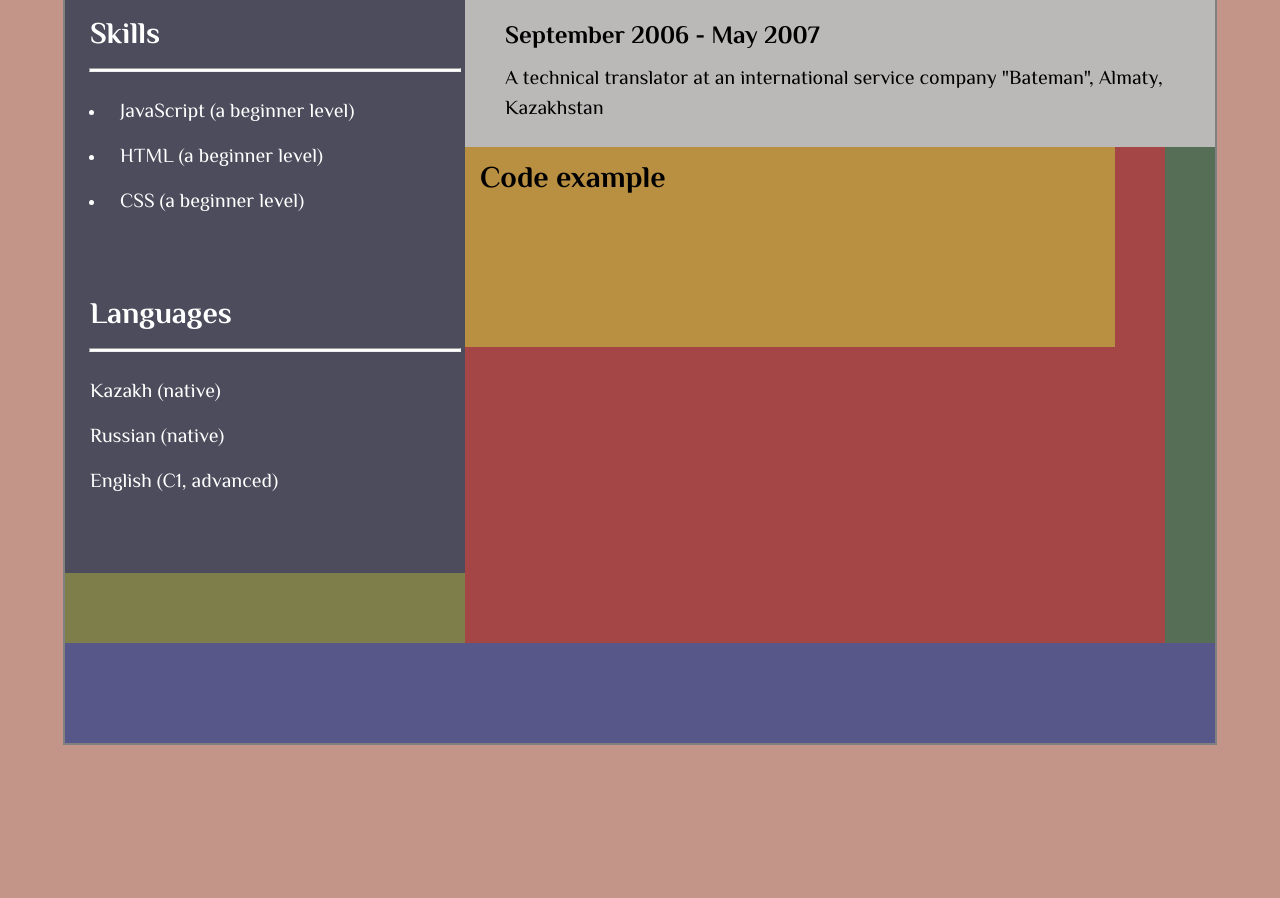
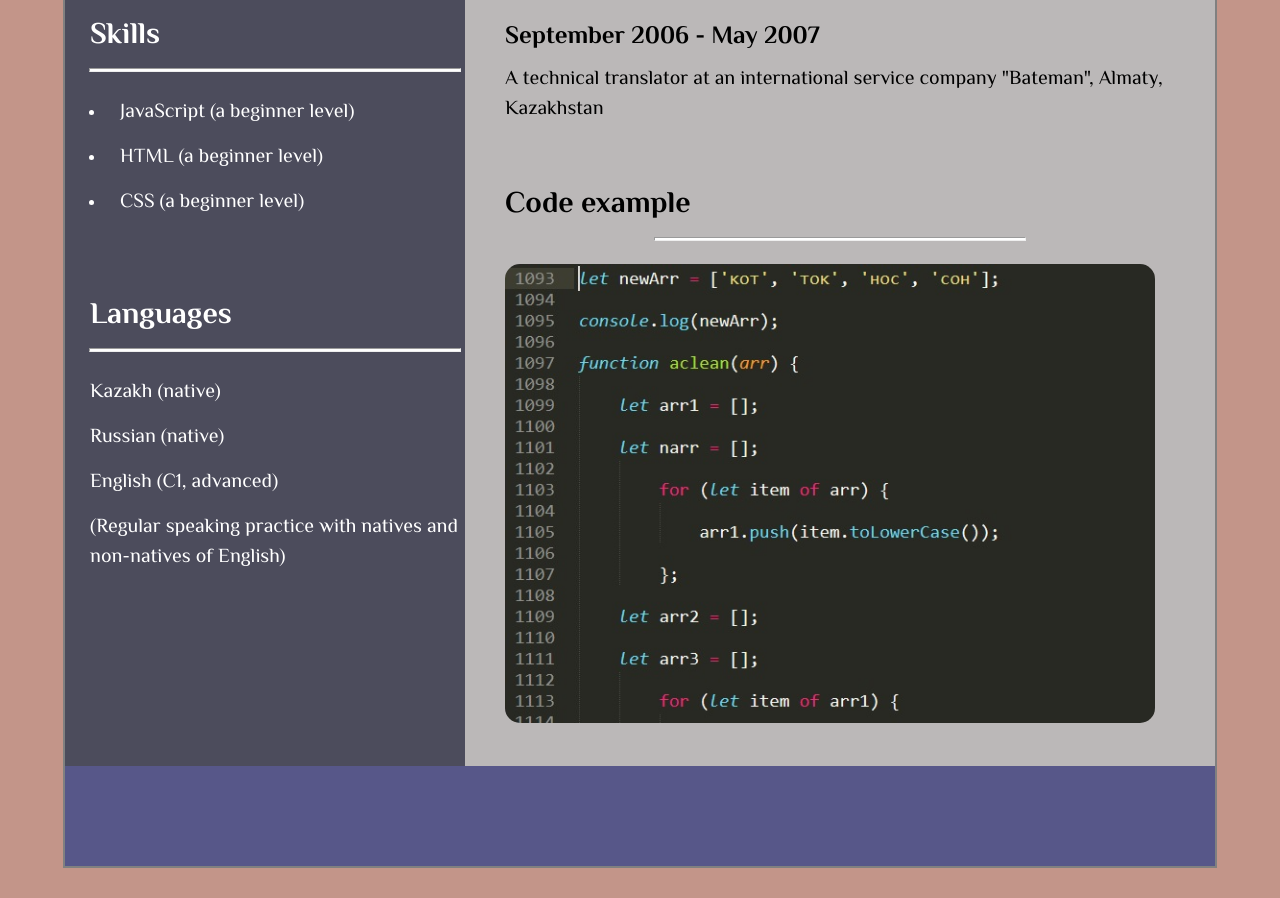
Before and after one commit to Nomade1984/rsschool-cv, a plain HTML site: page index.html in a window 1280 px wide. Shown: the part 1509-2407 px from the top of the page. Before the commit the page ends 2284 px from the top, so only its background shows below. Drawn offline with Linux system fonts and the light colour scheme; a web font is replaced by a local one.

Commit message:
feat: add code picture

```diff
--- a/index.html
+++ b/index.html
@@ -62,6 +62,7 @@
                     <a><span>Kazakh (native)</span></a>
                     <a><span>Russian (native)</span></a>
                     <a><span>English (C1, advanced)</span></a>
+                    <a><span>(Regular speaking practice with natives and non-natives of English)</span></a>
 
                 </div>
 
@@ -119,6 +120,8 @@
 
                 <div class="code">
                     <h2>Code example</h2>
+                    <hr class="line">
+                    <img src="code.jpg" alt="code example" class="code-example"/>
 
                 </div>
 
--- a/style.css
+++ b/style.css
@@ -119,7 +119,7 @@ ul {
 
 .languages {
     width: 400px;
-    min-height: 290px;
+    min-height: 483px;
     padding-left: 10px;
     padding-top: 10px;
     background: rgb(76, 76, 92);
@@ -146,9 +146,10 @@ ul {
 }
 
 .code {
-    width: 650px;
-    min-height: 200px;
-    background: rgb(185, 143, 65);
+    width: 700px;
+    min-height: 170px;
+    background: rgb(187, 184, 184);
+    padding: 25px;
 }
 
 .avatar {
@@ -156,3 +157,9 @@ ul {
     border-radius: 50%;
     border: 3px solid white;
 }
+
+.code-example {
+    width: 650px;
+    padding: 15px;
+    border-radius: 30px;
+}
```
Also changed, not shown: code.jpg (added).
